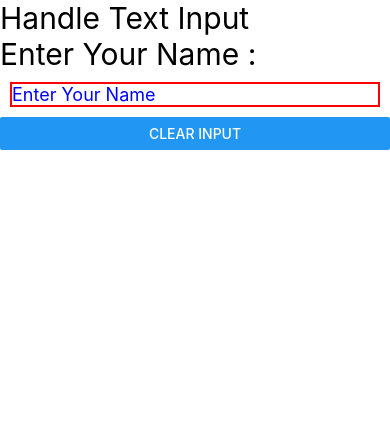
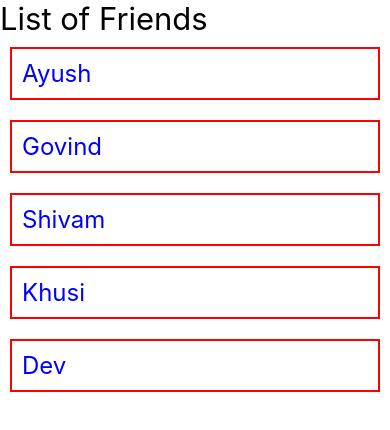
Before and after one commit to ayushsingh021/react_Native_Sheet_Clone, a React Native app: screen / in a window 390 px wide. Shown: the top 430 px of the page. Built offline with nearby package versions, Linux system fonts and the light colour scheme.

Commit message:
list creation using flatList

```diff
--- a/App.js
+++ b/App.js
@@ -6,25 +6,40 @@
  */
 
 import React, { useState } from 'react';
-import {TextInput,Text, View, StyleSheet, Button} from 'react-native';
+import {TextInput,Text, View, StyleSheet, Button, FlatList} from 'react-native';
 
 
 const App = () => {
-  const [name , setName] = useState('');
+  const users = [
+    {
+      id:1,
+      name : "Ayush"
+    },
+    {
+      id:1,
+      name : "Govind"
+    },
+    {
+      id:1,
+      name : "Shivam"
+    },
+    {
+      id:1,
+      name : "Khusi"
+    },
+    {
+      id:1,
+      name : "Dev"
+    },
+  ]
   return (
   <View>
-    <Text style={{fontSize:30}}>Handle Text Input</Text>
-    <Text style={{fontSize:30}}>Enter Your Name : {name}</Text>
-    <TextInput
-    style = {styles.textInput}
-    placeholder ='Enter Your Name'
-    value= {name}
-    onChangeText = {(text) => setName(text)}
-
-     />
-     <Button
-     title='Clear Input'
-     onPress={() => setName('')}/>
+   <Text style ={{fontSize:31}}>List of Friends </Text>
+   <FlatList
+   data={users}
+    renderItem={({item})=><Text style={styles.textItem}>{item.name}</Text>}
+    keyExtractor={item => item.id}
+   />
 
   </View>
   );
@@ -32,9 +47,10 @@ const App = () => {
 
 const styles = StyleSheet.create(
   {
-    textInput: {
+    textItem: {
       margin :10 ,
-      fontSize : 18,
+      fontSize : 24,
+      padding:10,
       color: 'blue',
       borderWidth : 2,
       borderColor : 'red',
```
